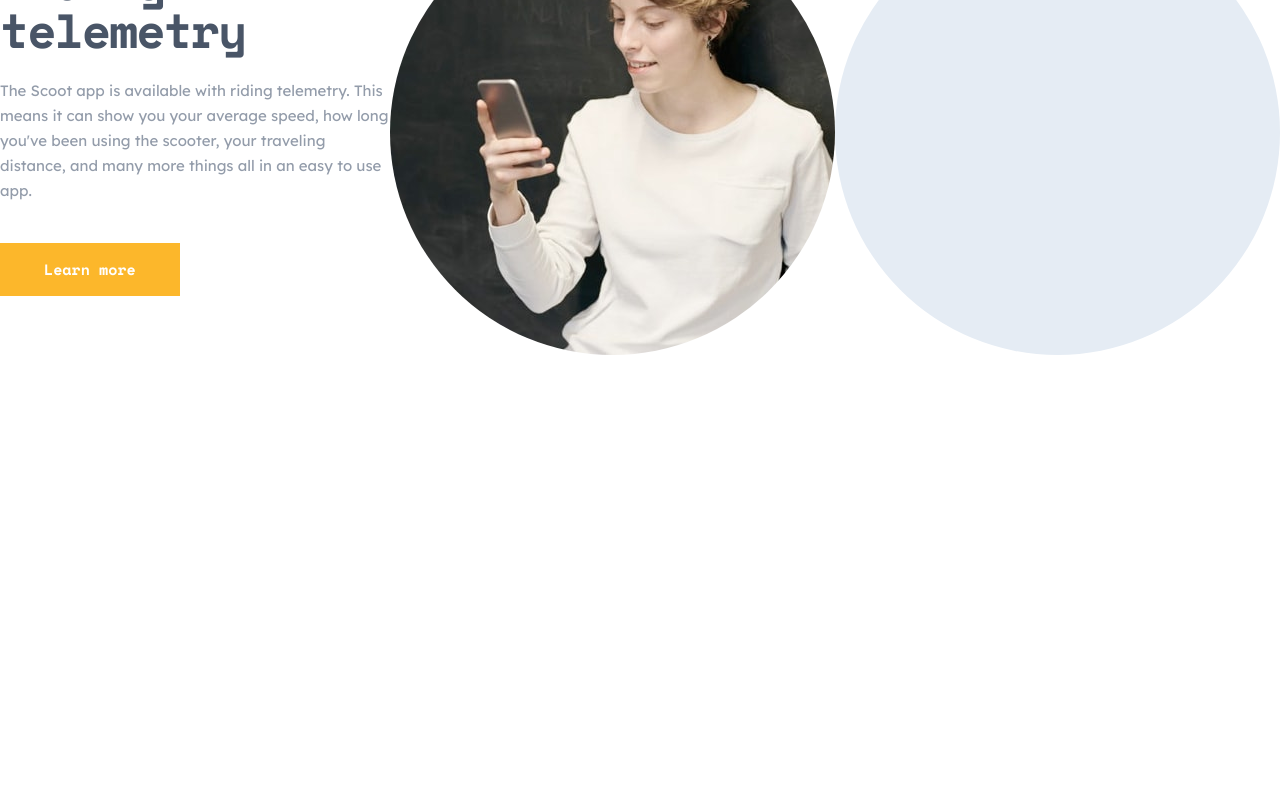
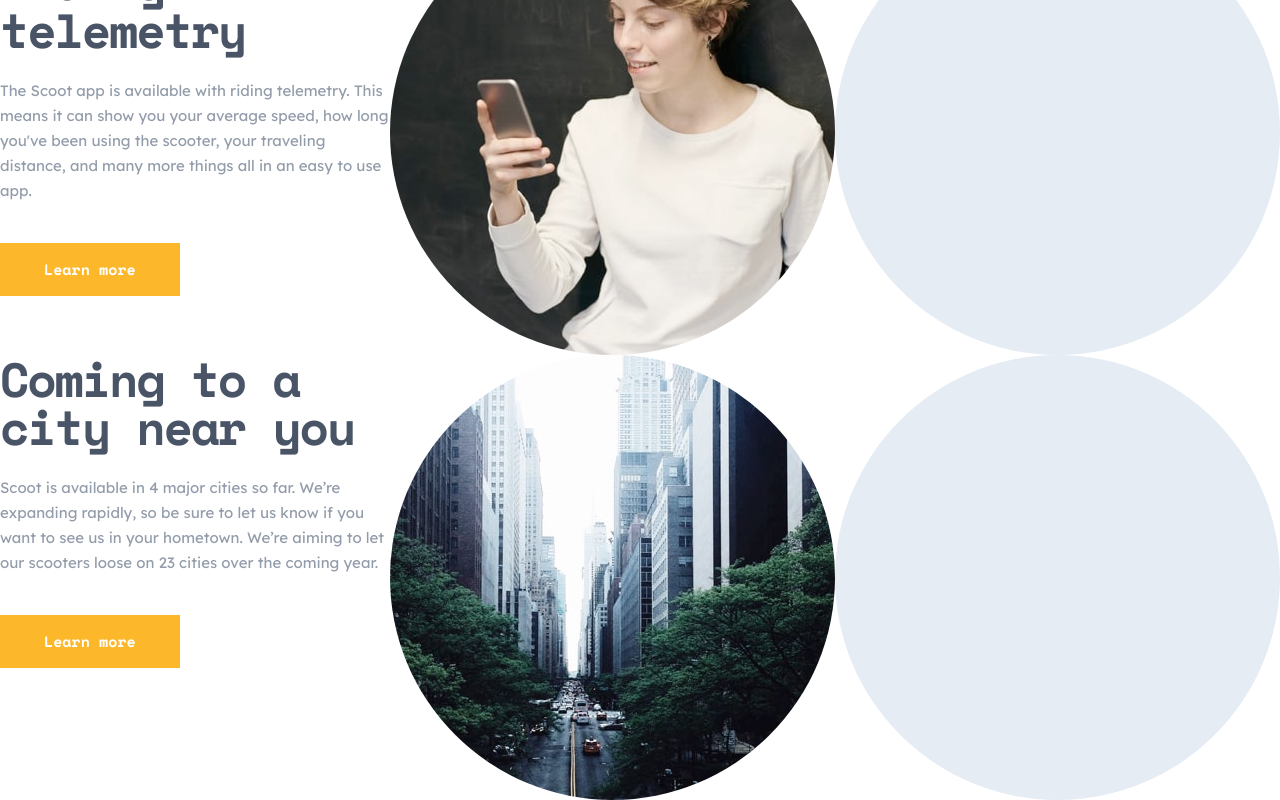
Before and after one commit to mikolajgraczyk/scoot-website, a React (Create React App) app: page / in a window 1280 px wide. Shown: the part 1488-2288 px from the top of the page. Before the commit the page ends 1843 px from the top, so only its background shows below. Built offline with nearby package versions, Linux system fonts and the light colour scheme.

Commit message:
added new About component

```diff
--- a/src/HomePage/index.js
+++ b/src/HomePage/index.js
@@ -20,6 +20,13 @@
             "The Scoot app is available with riding telemetry. This means it can show you your average speed, how long you've been using the scooter, your traveling distance, and many more things all in an easy to use app."
           }
         />
+        <About
+          image={nearYou}
+          title={"Coming to a city near you"}
+          description={
+            "Scoot is available in 4 major cities so far. We’re expanding rapidly, so be sure to let us know if you want to see us in your hometown. We’re aiming to let our scooters loose on 23 cities over the coming year."
+          }
+        />
       </AboutSection>
     </StyledHomepage>
   );
```
